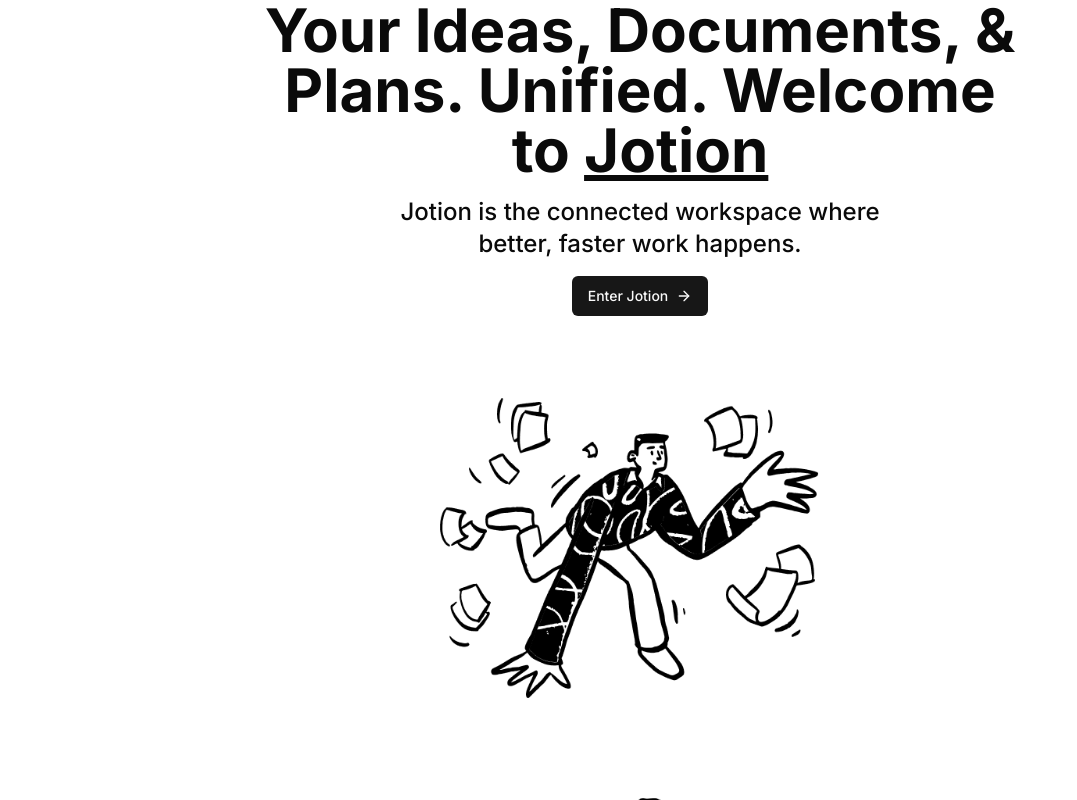
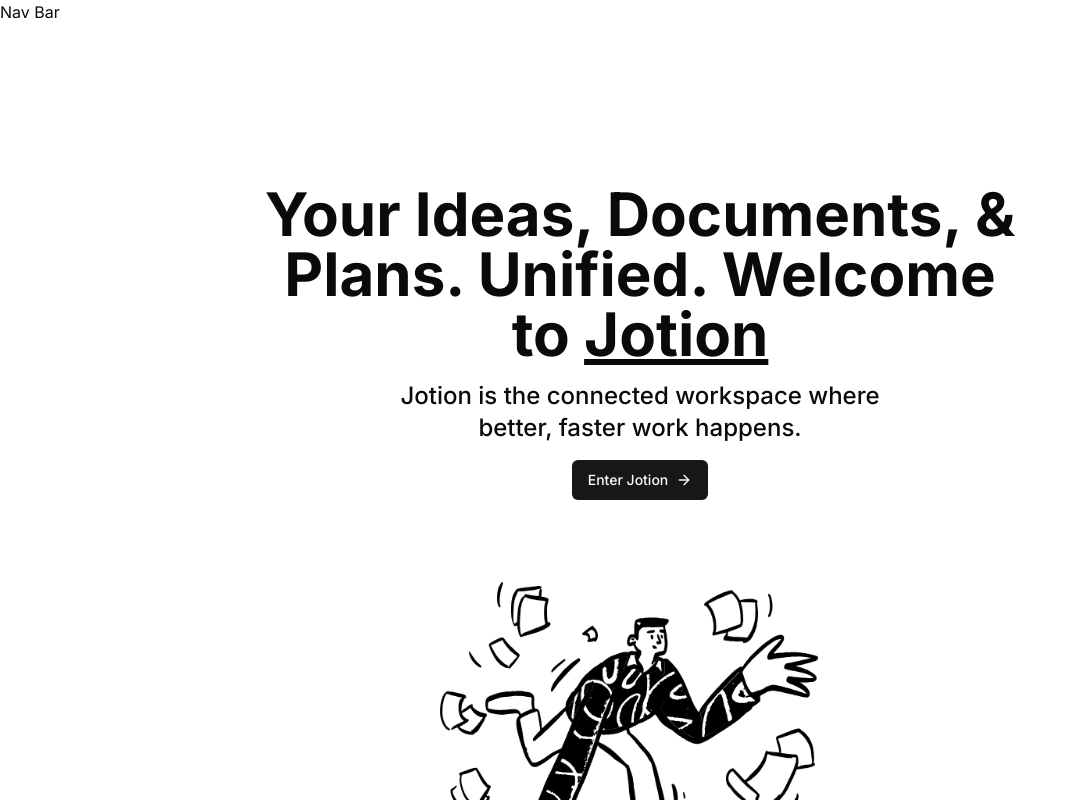
Before and after one commit to zhijiee/notion-clone, a Next.js app: page / in a window 1280 px wide. Shown: the top 800 px of the page, without its empty margins (0-1077 px from the left). Built offline with nearby package versions, Linux system fonts and the light colour scheme.

Commit message:
Added Layout and navbar

```diff
--- /dev/null
+++ b/app/(marketing)/_components/navbar.tsx
@@ -0,0 +1,9 @@
+"use client";
+
+export const NavBar = () => {
+    return (
+        <div>
+            Nav Bar
+        </div>
+    )
+}
--- /dev/null
+++ b/app/(marketing)/layout.tsx
@@ -0,0 +1,18 @@
+import { NavBar } from "./_components/navbar";
+
+const MarketingLayout = ({
+    children
+}: {
+    children: React.ReactNode;
+}) => {
+    return (
+        <div className="h-full">
+            <NavBar />
+            <main className="h-full pt-40">
+                {children}
+            </main>
+        </div>
+    );
+}
+
+export default MarketingLayout;
```
